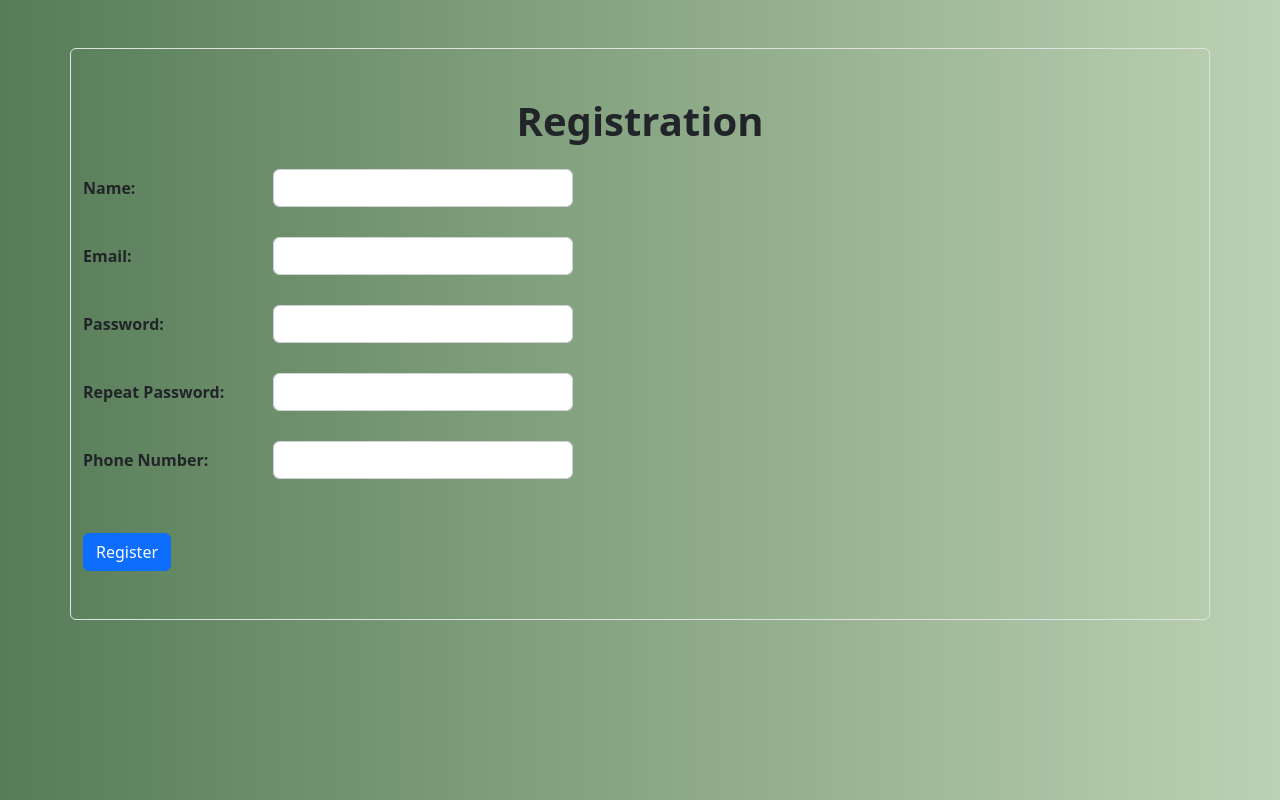
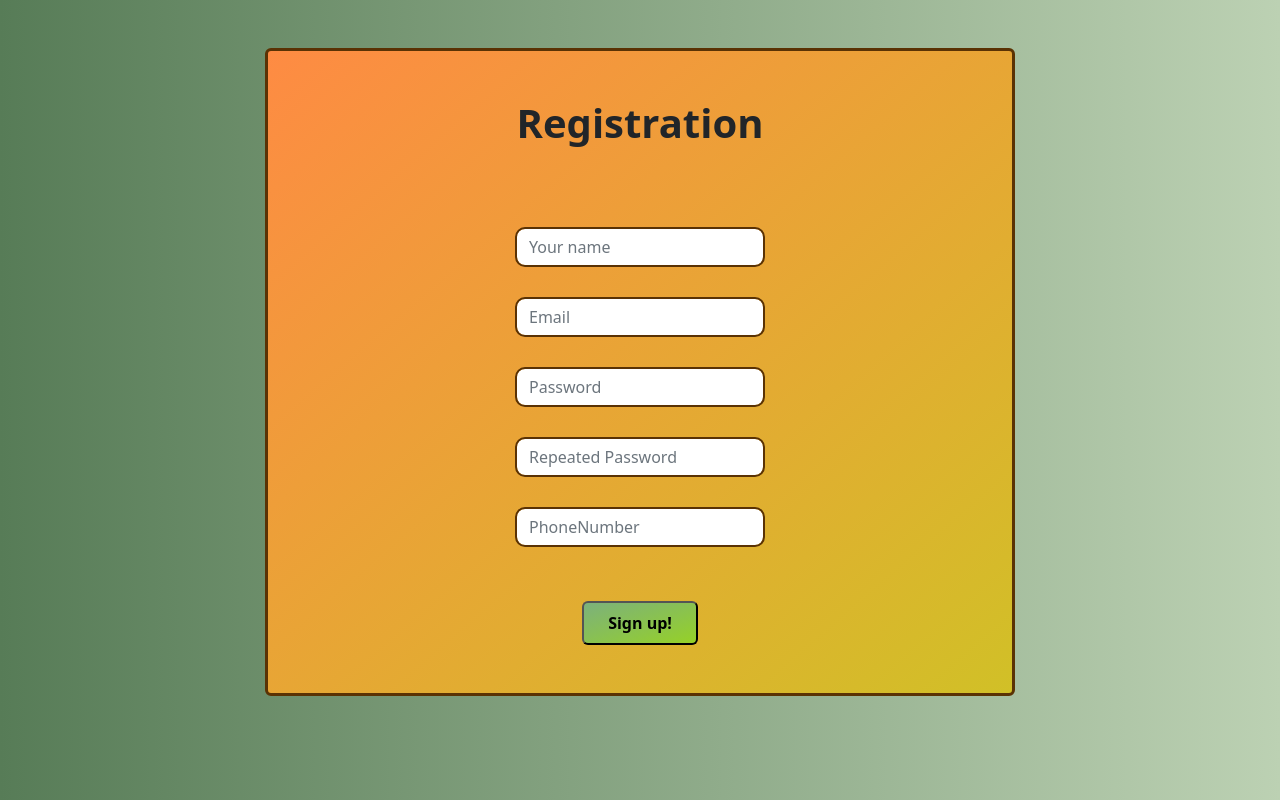
Before and after one commit to Asom98/fullstack, a React (Vite) app: page /registration in a window 1280 px wide. Built offline with nearby package versions, Linux system fonts and the light colour scheme.

Commit message:
Fixed css of registration and removed titles

```diff
--- a/src/components/Registration.css
+++ b/src/components/Registration.css
@@ -1,13 +1,33 @@
 
 .formCard{
-  width: 700px;
+  max-width: 750px !important;
+  background: linear-gradient(to bottom right, #fe8b43, #d1c027);
+  display: flex;
+  flex-direction: column;
+  align-items: center !important;
+  border-radius: 10px;
+  border: 3px solid #5a3204;
 }
 
 #formPhoneNumber, #formName, #formPassword, #formRepeatPassword, #formEmail{
-  width: 300px;
+  width: 250px;
   margin-bottom: 30px;
+  padding-right: 0px !important;
+  margin-left: 0px !important;
+  border-radius: 10px;
+  border: 2px solid #5a3204;
 }
 
-.form-label {
-  font-weight: bold;
+.btnRow{
+  display: flex !important;
+  justify-content: center !important;
+  align-items: center !important;
 }
+
+.register-btn{
+  background: linear-gradient(to bottom right, #7cb17c, #96d127);
+}
+
+.register-title{
+  margin-bottom: 80px !important;
+}
--- a/src/components/Registration.jsx
+++ b/src/components/Registration.jsx
@@ -1,5 +1,5 @@
 import React, { useState } from "react";
-import { Form, Button, Container, Row, Col } from "react-bootstrap";
+import { Form, Button, Container, Row, Col, Card } from "react-bootstrap";
 import { ConfirmationModal } from "./parts/ConfirmationModal";
 import "./Registration.css";
 
@@ -108,18 +108,15 @@ export function Registration() {
   };
 
   return (
-    <Container className="formCard my-5 py-5 border rounded justify-content-center">
-      <h1 className="text-center mb-4 fw-bold">Registration</h1>
-      <Form onSubmit={handleSubmit} className="justify-content-center">
+    <Container className="formCard my-5 py-5 rounded justify-content-center">
+      <h1 className="register-title text-center fw-bold">Registration</h1>
+      <Form onSubmit={handleSubmit} className="form">
         <Form.Group as={Row} controlId="formName">
-          <Form.Label column sm={2}>
-            Name:
-          </Form.Label>
-          <Col sm={10}>
+          <Col sm={12} className="col-des">
             <Form.Control
               type="text"
               name="name"
-              value={formData.name}
+              placeholder={"Your name"}
               onChange={handleInputChange}
               isInvalid={formErrors.name}
               required
@@ -130,14 +127,11 @@ export function Registration() {
           </Col>
         </Form.Group>
         <Form.Group as={Row} controlId="formEmail">
-          <Form.Label column sm={2}>
-            Email:
-          </Form.Label>
-          <Col sm={10}>
+          <Col sm={12} className="col-des">
             <Form.Control
               type="email"
               name="email"
-              value={formData.email}
+              placeholder={"Email"}
               onChange={handleInputChange}
               isInvalid={formErrors.email}
               required
@@ -148,14 +142,11 @@ export function Registration() {
           </Col>
         </Form.Group>
         <Form.Group as={Row} controlId="formPassword">
-          <Form.Label column sm={2}>
-            Password:
-          </Form.Label>
-          <Col sm={10}>
+          <Col sm={12} className="col-des">
             <Form.Control
               type="password"
               name="password"
-              value={formData.password}
+              placeholder={"Password"}
               onChange={handleInputChange}
               isInvalid={formErrors.password}
               required
@@ -166,14 +157,11 @@ export function Registration() {
           </Col>
         </Form.Group>
         <Form.Group as={Row} controlId="formRepeatPassword">
-          <Form.Label column sm={2}>
-            Repeat Password:
-          </Form.Label>
-          <Col sm={10}>
+          <Col sm={12} className="col-des">
             <Form.Control
               type="password"
               name="repeatPassword"
-              value={formData.repeatPassword}
+              placeholder={"Repeated Password"}
               onChange={handleInputChange}
               isInvalid={formErrors.repeatPassword}
               required
@@ -184,14 +172,11 @@ export function Registration() {
           </Col>
         </Form.Group>
         <Form.Group as={Row} controlId="formPhoneNumber">
-          <Form.Label column sm={2}>
-            Phone Number:
-          </Form.Label>
-          <Col sm={10}>
+          <Col sm={12} className="col-des">
             <Form.Control
               type="tel"
               name="phoneNumber"
-              value={formData.phoneNumber}
+              placeholder={"PhoneNumber"}
               onChange={handleInputChange}
               isInvalid={formErrors.phoneNumber}
               required
@@ -201,9 +186,16 @@ export function Registration() {
             </Form.Control.Feedback>
           </Col>
         </Form.Group>
-        <Button type="submit" className="mt-4">
-          Register
-        </Button>
+        <row class="btnRow ">
+          <column class="btnCol">
+            <button
+              type="submit"
+              className="register-btn rounded fw-bold py-2 px-4 mt-4"
+            >
+              Sign up!
+            </button>
+          </column>
+        </row>
       </Form>
       {showModal && (
         <ConfirmationModal
```
